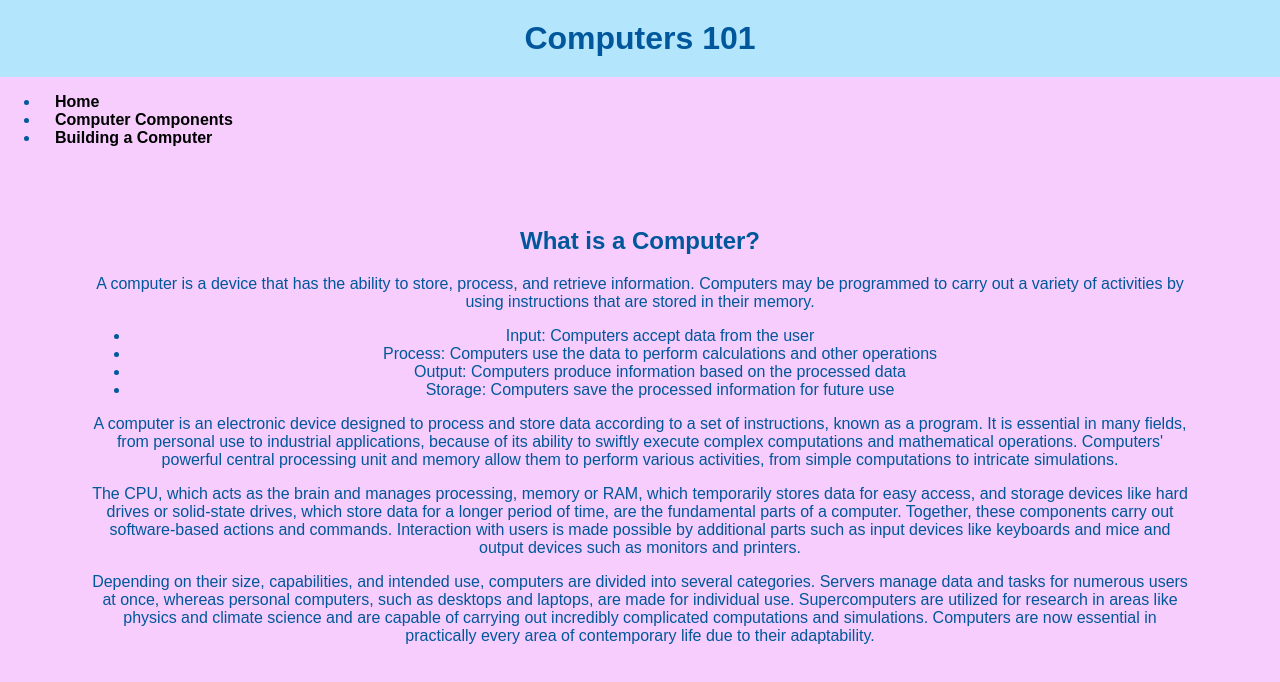
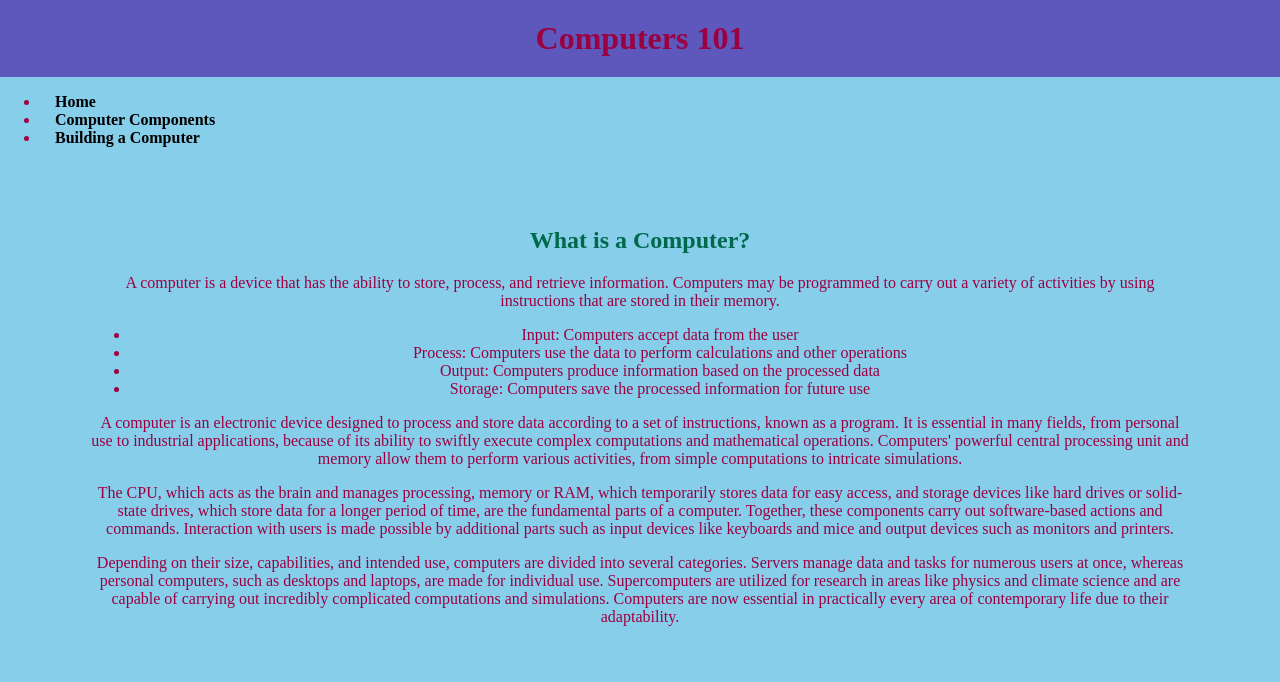
Before and after one commit to Pgleckman094/Pgleckman094.github.io, a plain HTML site: page index.html in a window 1280 px wide. Drawn offline with Linux system fonts and the light colour scheme.

Commit message:
Update website.css

```diff
--- a/website.css
+++ b/website.css
@@ -1,7 +1,7 @@
 body {
-    font-family: Arial, sans-serif;
-    background-color: #f6cdfd;
-    color: #01579b;
+    font-family: 'Times New Roman', Times, serif, sans-serif;
+    background-color: skyblue;
+    color: #9b0141;
     margin: 0;
     padding: 0;
     font-size: 16;
@@ -11,7 +11,7 @@ body {
 header {
     text-align: center;
     padding: 20px;
-    background-color: #b3e5fc;
+    background-color: #4613a3a1;
 }
 
 header h1 {
@@ -30,7 +30,7 @@ nav a {
 }
 
 nav a:hover {
-    color: #01579b;
+    color: #580000;
 }
 
 /* Main Content */
@@ -42,5 +42,5 @@ main {
 }
 
 h2 {
-    color: #01579b;
+    color: #00694b;
 }
```
